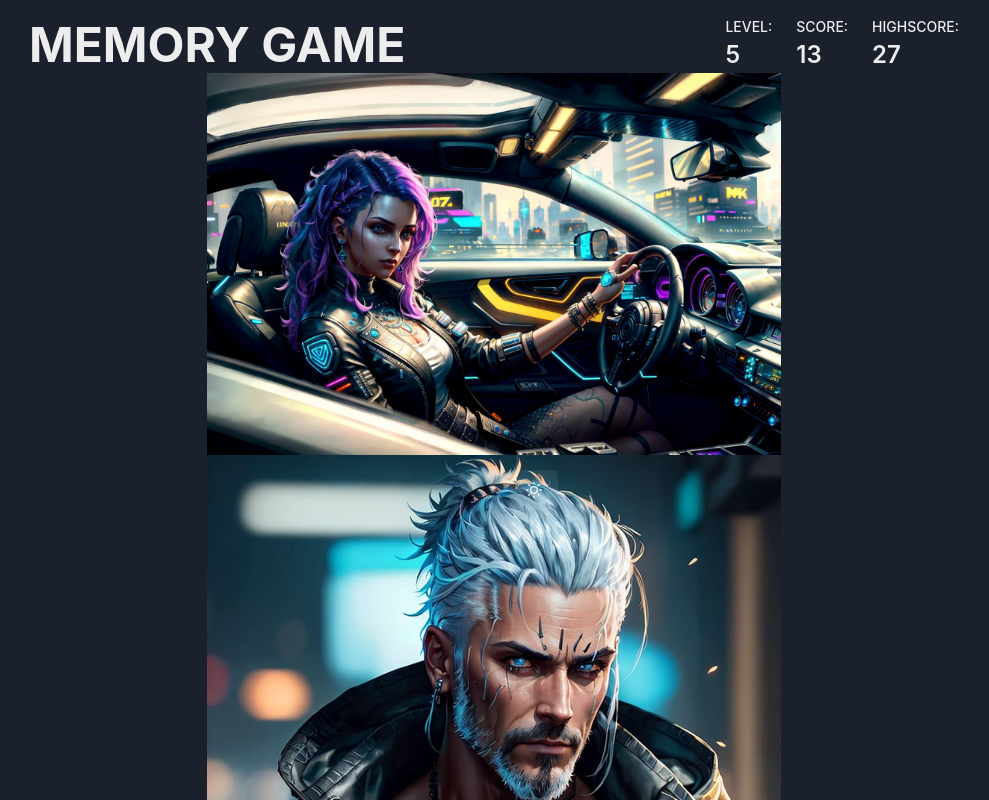
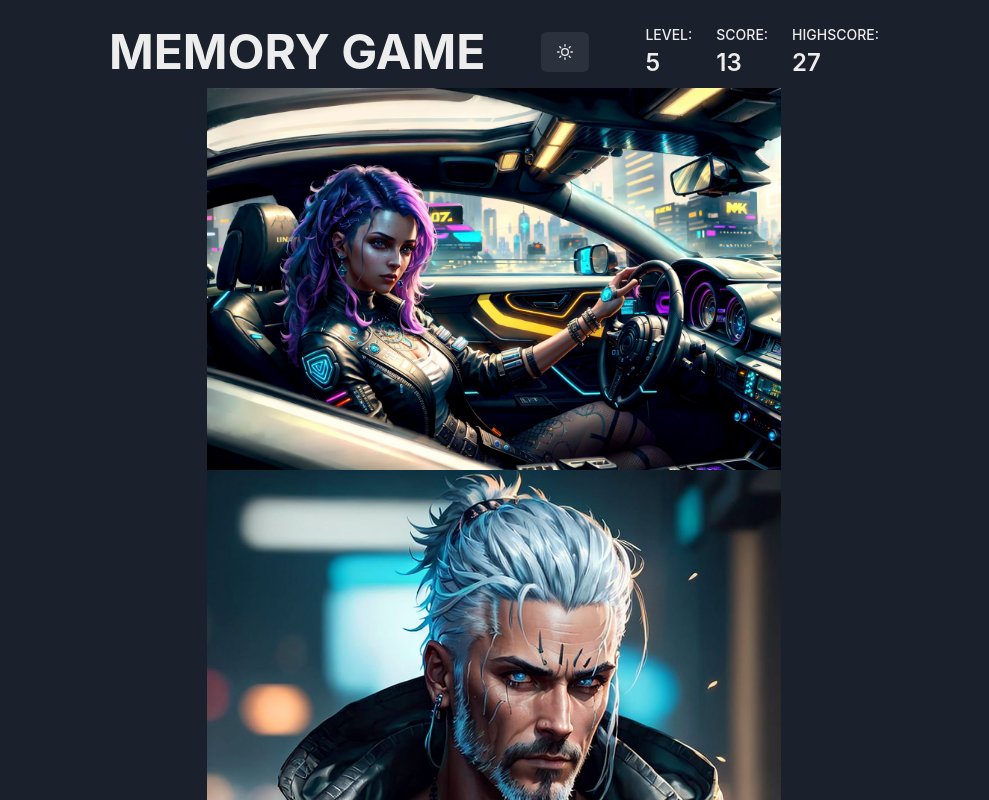
Before and after one commit to aScHEABL/memory-card-project, a React (Create React App) app: page / in a window 1280 px wide. Shown: the top 800 px of the page, without its empty margins (146-1135 px from the left). Built offline with nearby package versions, Linux system fonts and the light colour scheme.

Commit message:
update: dark theme btn and width

```diff
--- a/src/components/Header.js
+++ b/src/components/Header.js
@@ -7,9 +7,9 @@ function Header() {
     const { colorMode, toggleColorMode } = useColorMode();
 
     return (
-            <Flex as='header' justify gap={80} alignItems='center'>
+            <Flex as='header' maxW='120ch' justify='center' alignItems='center' gap={10}>
                 <Heading as='h1' size='2xl'>MEMORY GAME</Heading>
-                <Button pos='absolute' top='10%' left='50%' onClick={() => toggleColorMode()}
+                <Button  onClick={() => toggleColorMode()}
                 m="1rem">
                     {colorMode === "dark" ? <SunIcon /> : <MoonIcon />}
                 </Button>
```
